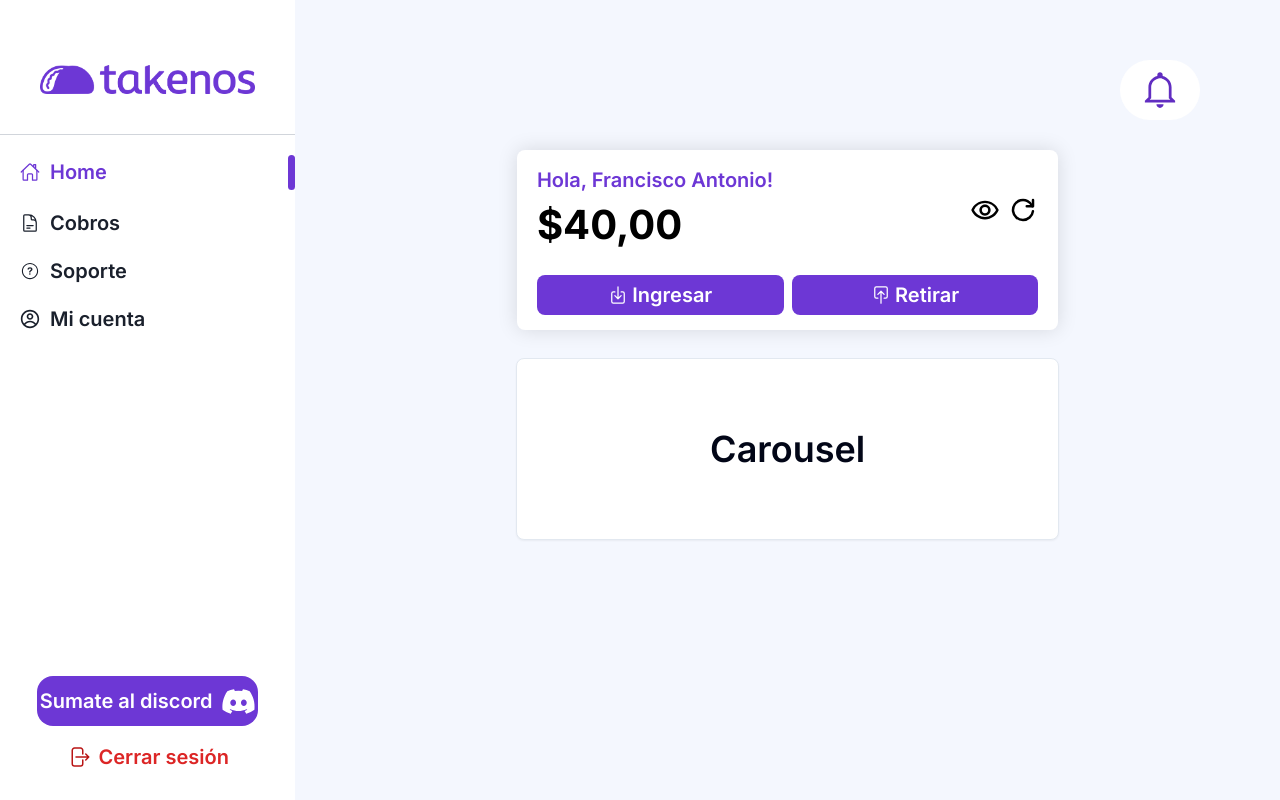
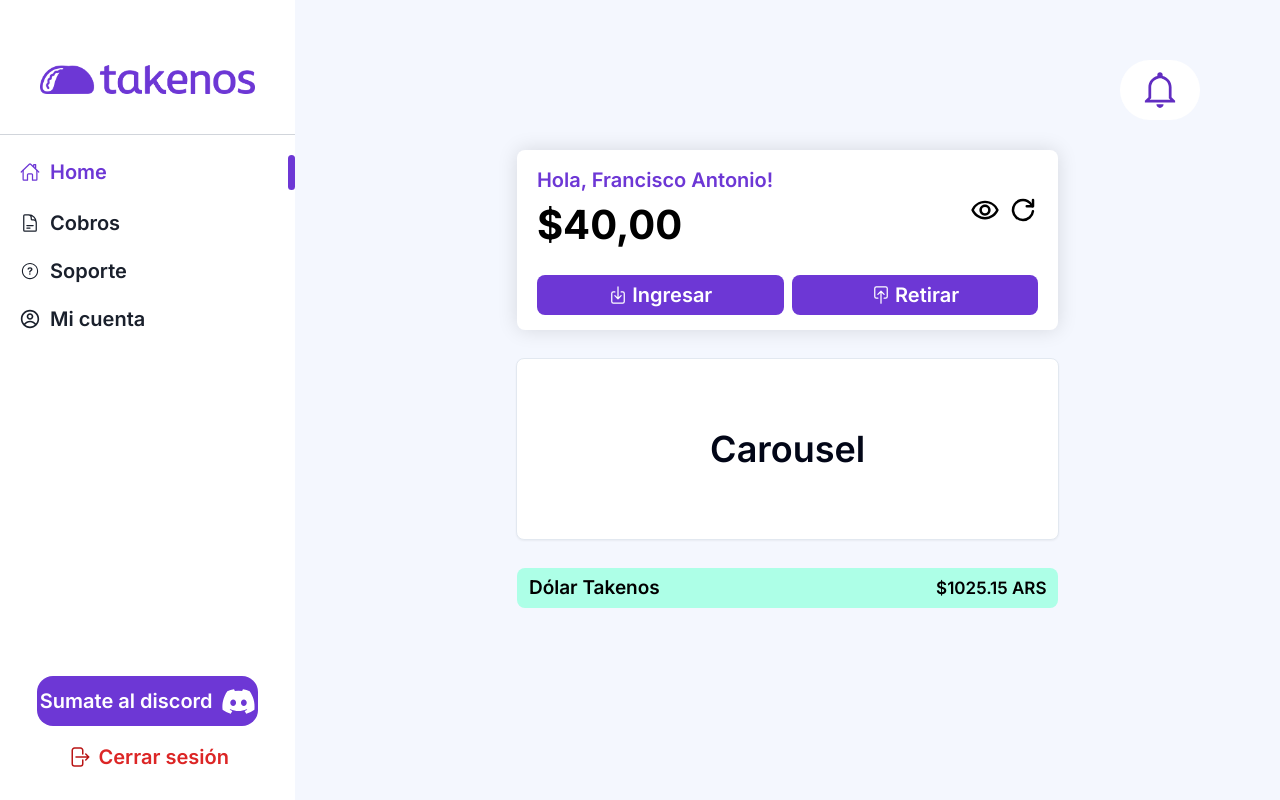
Before and after one commit to Frahn7/takenosClon, a Next.js app: page / in a window 1280 px wide. Built offline with nearby package versions, Linux system fonts and the light colour scheme.

Commit message:
add dolar takenos

```diff
--- /dev/null
+++ b/src/app/components/DolarTakenos.tsx
@@ -0,0 +1,12 @@
+import React from "react";
+
+export const DolarTakenos = () => {
+  return (
+    <div className="w-full flex justify-center mt-6">
+      <div className=" bg-[#adffe7] h-[40px] w-[55%] items-center rounded-[8px] text-black font-semibold align-middle text-[17px] justify-between flex flex-row">
+        <p className="px-3 text-[19px]">Dólar Takenos</p>
+        <p className="px-3">$1025.15 ARS</p>
+      </div>
+    </div>
+  );
+};
--- a/src/app/page.tsx
+++ b/src/app/page.tsx
@@ -1,5 +1,6 @@
 import { CardHomeName } from "./components/CardHomeName";
 import { CarouselPlugin } from "./components/CarouselHome";
+import { DolarTakenos } from "./components/DolarTakenos";
 import { Notificaciones } from "./components/Notificaciones";
 
 export default function Home() {
@@ -10,6 +11,7 @@
       <div className="flex justify-center mt-6">
         <CarouselPlugin />
       </div>
+      <DolarTakenos />
     </div>
   );
 }
```
